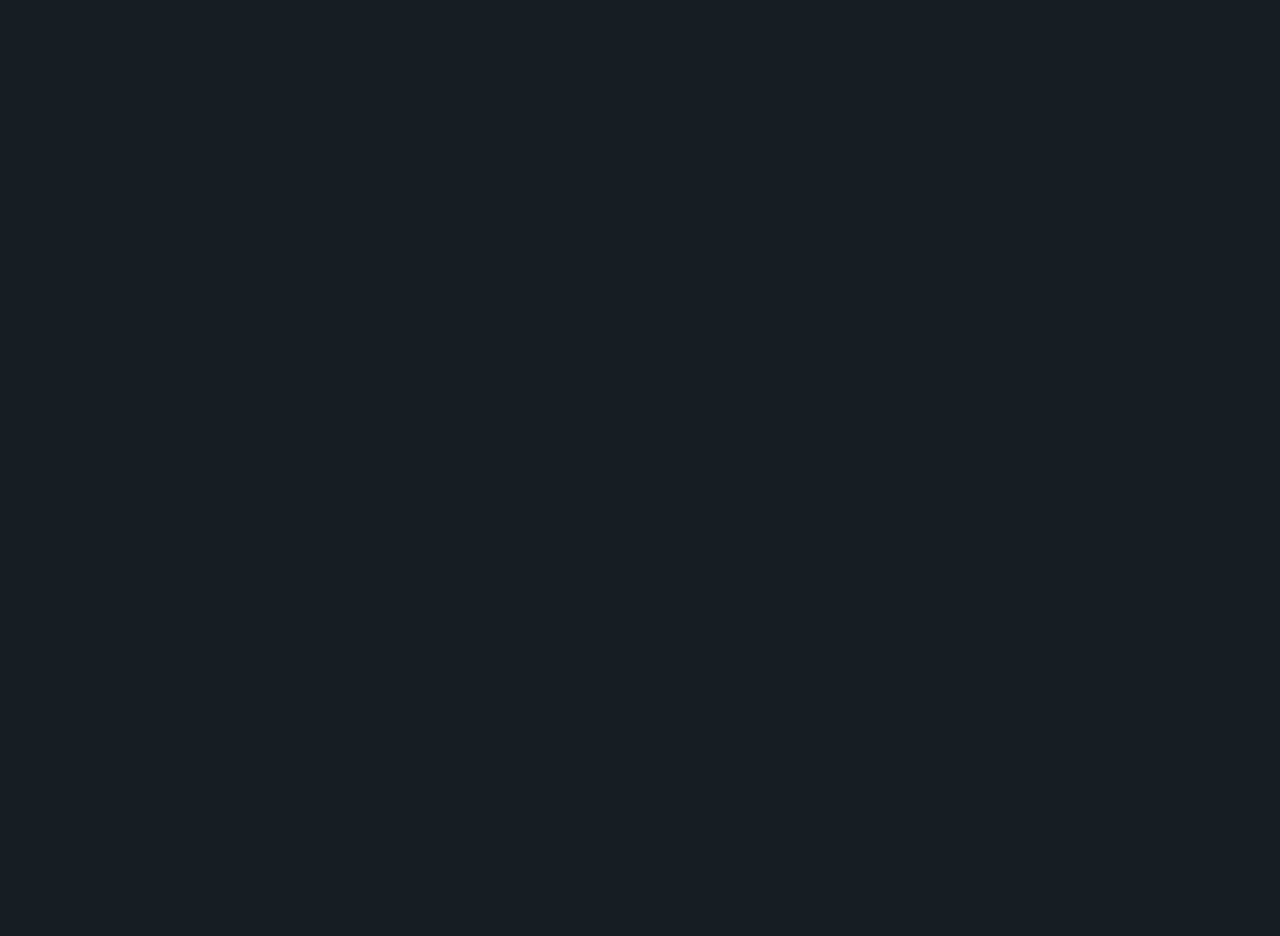
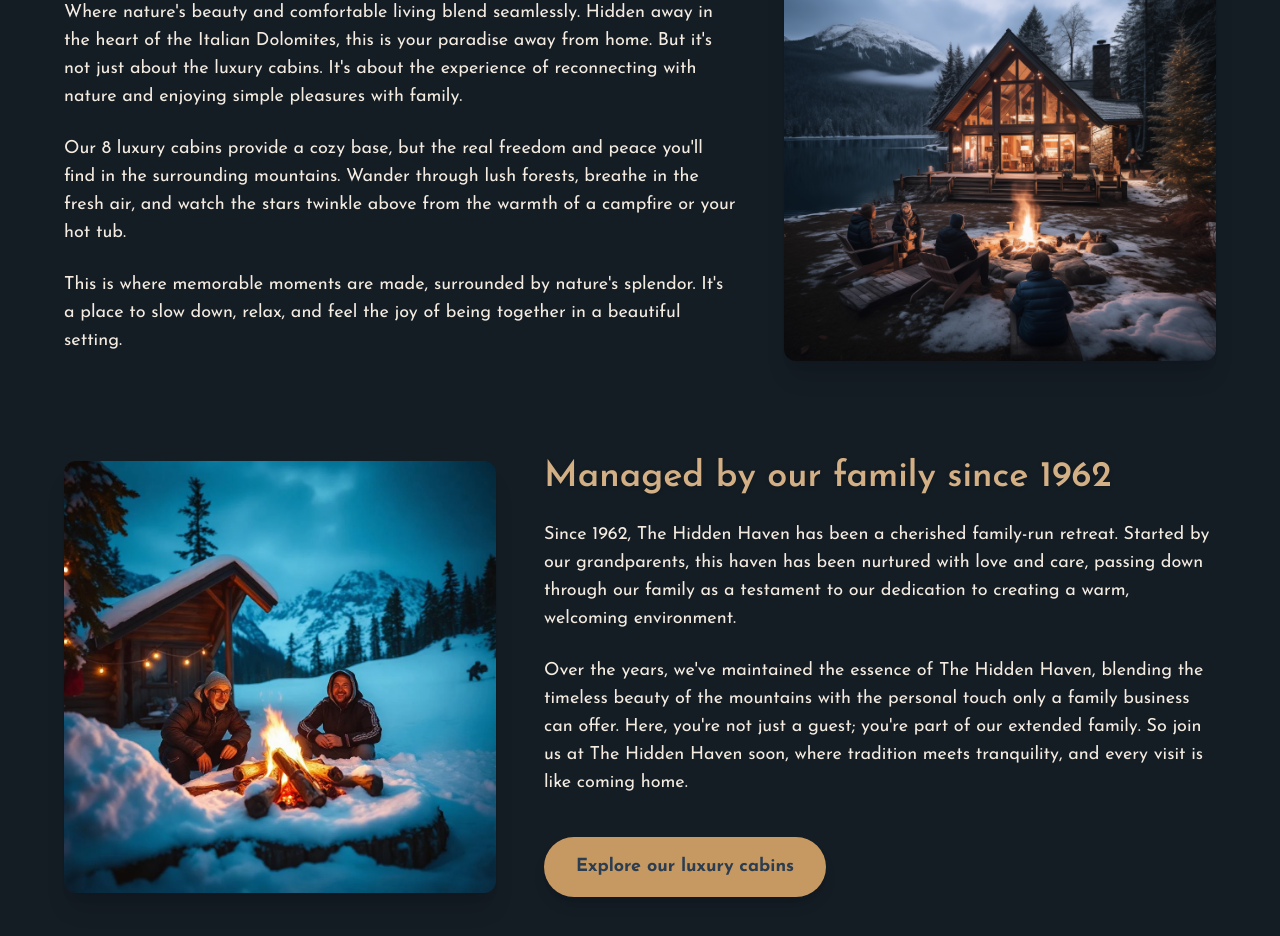
Before and after one commit to ayhamdw/The-Hidden-Haven-Website, a Next.js app: page /about in a window 1280 px wide. Shown: the part 260-1196 px from the top of the page. Before the commit the page ends 800 px from the top, so only its background shows below. Built offline with nearby package versions, Linux system fonts and the light colour scheme.

Commit message:
finish about and canins pages, without fetch data, just design

```diff
--- /dev/null
+++ b/app/_components/CabinCard.js
@@ -0,0 +1,62 @@
+import Image from "next/image";
+import Link from "next/link";
+import { UsersIcon } from "@heroicons/react/24/solid";
+
+function CabinCard({ cabin }) {
+  const { id, name, maxCapacity, regularPrice, discount, image } = cabin;
+
+  return (
+    <div className="flex border-primary-800 border">
+      <div className="flex-1 relative">
+        <Image
+          src={image}
+          fill
+          alt={`Cabin ${name}`}
+          className="object-cover border-r border-primary-800"
+        />
+      </div>
+
+      <div className="flex-grow">
+        <div className="pt-5 pb-4 px-7 bg-primary-950">
+          <h3 className="text-accent-500 font-semibold text-2xl mb-3">
+            Cabin {name}
+          </h3>
+
+          <div className="flex gap-3 items-center mb-2">
+            <UsersIcon className="h-5 w-5 text-primary-600" />
+            <p className="text-lg text-primary-200">
+              For up to <span className="font-bold">{maxCapacity}</span> guests
+            </p>
+          </div>
+
+          <p className="flex gap-3 justify-end items-baseline">
+            {discount > 0 ? (
+              <>
+                <span className="text-3xl font-[350]">
+                  ${regularPrice - discount}
+                </span>
+                <span className="line-through font-semibold text-primary-600">
+                  ${regularPrice}
+                </span>
+              </>
+            ) : (
+              <span className="text-3xl font-[350]">${regularPrice}</span>
+            )}
+            <span className="text-primary-200">/ night</span>
+          </p>
+        </div>
+
+        <div className="bg-primary-950 border-t border-t-primary-800 text-right">
+          <Link
+            href={`/cabins/${id}`}
+            className="border-l border-primary-800 py-4 px-6 inline-block hover:bg-accent-600 transition-all hover:text-primary-900"
+          >
+            Details & reservation &rarr;
+          </Link>
+        </div>
+      </div>
+    </div>
+  );
+}
+
+export default CabinCard;
--- a/app/about/page.js
+++ b/app/about/page.js
@@ -1,11 +1,91 @@
-export const metadata = {
-  title: "About",
-};
+import Image from "next/image";
+import about1 from "@/public/about-1.jpg";
+import about2 from "@/public/about-2.jpg";
 
 export default function Page() {
   return (
-    <div>
-      <h1>About page</h1>
+    <div className="max-w-7xl mx-auto px-4 sm:px-8 py-10">
+      <div className="grid grid-cols-1 md:grid-cols-5 gap-y-12 md:gap-y-24 gap-x-0 md:gap-x-12 items-center">
+        <div className="md:col-span-3 animate-fadeIn">
+          <h1 className="text-3xl sm:text-4xl mb-6 text-accent-400 font-semibold drop-shadow">
+            Welcome to The Hidden Haven
+          </h1>
+          <div className="space-y-6 text-base sm:text-lg text-accent-100">
+            <p>
+              Where nature's beauty and comfortable living blend seamlessly.
+              Hidden away in the heart of the Italian Dolomites, this is your
+              paradise away from home. But it's not just about the luxury
+              cabins. It's about the experience of reconnecting with nature and
+              enjoying simple pleasures with family.
+            </p>
+            <p>
+              Our 8 luxury cabins provide a cozy base, but the real freedom and
+              peace you'll find in the surrounding mountains. Wander through
+              lush forests, breathe in the fresh air, and watch the stars
+              twinkle above from the warmth of a campfire or your hot tub.
+            </p>
+            <p>
+              This is where memorable moments are made, surrounded by nature's
+              splendor. It's a place to slow down, relax, and feel the joy of
+              being together in a beautiful setting.
+            </p>
+          </div>
+        </div>
+
+        <div className="relative md:col-span-2 aspect-square rounded-xl overflow-hidden shadow-xl transition-transform duration-300 hover:scale-105 animate-fadeIn">
+          <Image
+            src={about1}
+            alt="Family sitting around a fire pit in front of cabin"
+            fill
+            placeholder="blur"
+            className="object-cover"
+            sizes="(max-width: 768px) 100vw, 50vw"
+            priority
+          />
+        </div>
+
+        <div className="md:col-span-2 order-3 md:order-none animate-fadeIn">
+          <div className="rounded-xl overflow-hidden shadow-xl transition-transform duration-300 hover:scale-105">
+            <Image
+              src={about2}
+              alt="Family that sit together"
+              className="object-cover w-full h-full"
+              placeholder="blur"
+              sizes="(max-width: 768px) 100vw, 50vw"
+            />
+          </div>
+        </div>
+
+        <div className="md:col-span-3 flex flex-col justify-center animate-fadeIn">
+          <h2 className="text-3xl sm:text-4xl mb-6 text-accent-400 font-semibold drop-shadow">
+            Managed by our family since 1962
+          </h2>
+          <div className="space-y-6 text-base sm:text-lg text-accent-100">
+            <p>
+              Since 1962, The Hidden Haven has been a cherished family-run
+              retreat. Started by our grandparents, this haven has been nurtured
+              with love and care, passing down through our family as a testament
+              to our dedication to creating a warm, welcoming environment.
+            </p>
+            <p>
+              Over the years, we've maintained the essence of The Hidden Haven,
+              blending the timeless beauty of the mountains with the personal
+              touch only a family business can offer. Here, you're not just a
+              guest; you're part of our extended family. So join us at The
+              Hidden Haven soon, where tradition meets tranquility, and every
+              visit is like coming home.
+            </p>
+            <div>
+              <a
+                href="/cabins"
+                className="inline-block mt-4 bg-accent-500 px-8 py-4 text-primary-800 text-lg font-bold rounded-full shadow-lg hover:bg-accent-600 active:scale-95 transition-all duration-200"
+              >
+                Explore our luxury cabins
+              </a>
+            </div>
+          </div>
+        </div>
+      </div>
     </div>
   );
 }
--- a/app/cabins/page.js
+++ b/app/cabins/page.js
@@ -1,11 +1,32 @@
+import CabinCard from "../_components/CabinCard";
+
 export const metadata = {
   title: "Cabins",
 };
-async function Page() {
+export default function Page() {
+  const cabins = [];
+
   return (
     <div>
-      <h1>Cabins page</h1>
+      <h1 className="text-4xl mb-5 text-accent-400 font-medium">
+        Our Luxury Cabins
+      </h1>
+      <p className="text-primary-200 text-lg mb-10">
+        Cozy yet luxurious cabins, located right in the heart of the Italian
+        Dolomites. Imagine waking up to beautiful mountain views, spending your
+        days exploring the dark forests around, or just relaxing in your private
+        hot tub under the stars. Enjoy nature's beauty in your own little home
+        away from home. The perfect spot for a peaceful, calm vacation. Welcome
+        to paradise.
+      </p>
+
+      {cabins.length > 0 && (
+        <div className="grid sm:grid-cols-1 md:grid-cols-2 gap-8 lg:gap-12 xl:gap-14">
+          {cabins.map((cabin) => (
+            <CabinCard cabin={cabin} key={cabin.id} />
+          ))}
+        </div>
+      )}
     </div>
   );
 }
-export default Page;
--- a/app/layout.js
+++ b/app/layout.js
@@ -6,16 +6,6 @@ const josefin = Josefin_Sans({
   subsets: ["latin"],
   display: "swap",
 });
-
-export const metadata = {
-  title: {
-    template:
-      "%s | Luxury Cabin Hotel in the Italian Dolomites | The Hidden Haven",
-    default: "Luxury Cabin Hotel in the Italian Dolomites | The Hidden Haven",
-  },
-  description:
-    "Experience luxury and tranquility at The Hidden Haven, a premium cabin hotel nestled in the heart of the Italian Dolomites. Enjoy breathtaking mountain views, exclusive amenities, and unforgettable adventures in nature",
-};
 
 export default function RootLayout({ children }) {
   return (
--- a/app/page.js
+++ b/app/page.js
@@ -10,6 +10,7 @@ export const metadata = {
   description:
     "Experience luxury and tranquility at The Hidden Haven, a premium cabin hotel nestled in the heart of the Italian Dolomites. Enjoy breathtaking mountain views, exclusive amenities, and unforgettable adventures in nature",
 };
+
 export default function Page() {
   return (
     <main className="mt-24">
--- a/package.json
+++ b/package.json
@@ -10,6 +10,7 @@
   },
   "dependencies": {
     "@heroicons/react": "^2.2.0",
+    "date-fns": "^4.1.0",
     "next": "15.3.2",
     "react": "^19.0.0",
     "react-dom": "^19.0.0"
```
Also changed, not shown: public/about-2.jpg, 1 other file (tests, documents, lock files or other folders).
